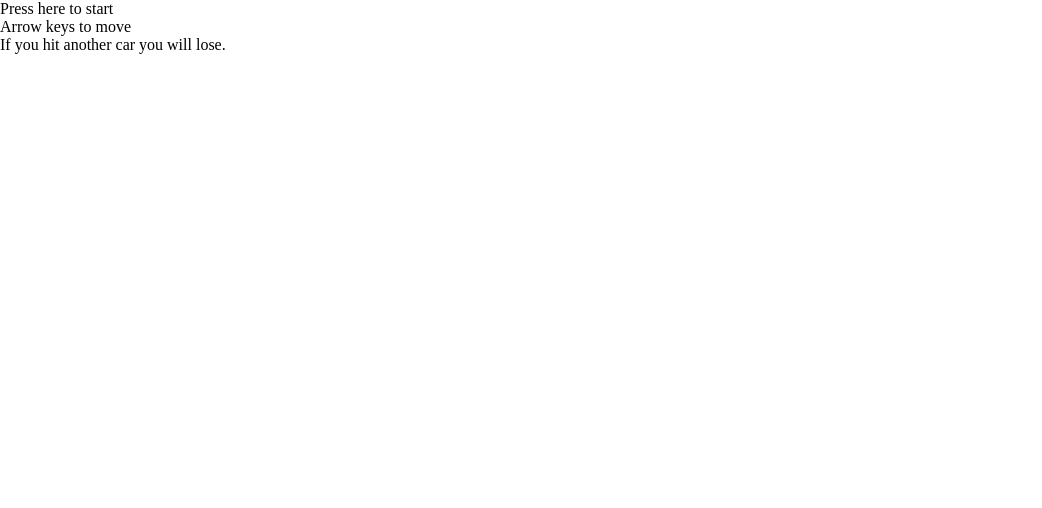
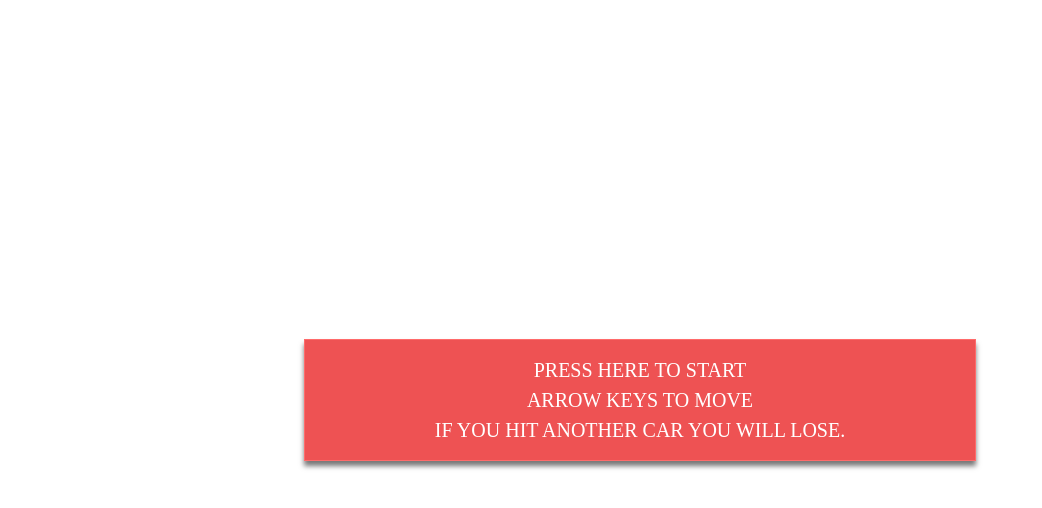
Before and after one commit to RamniwasMahala007/F1-race-car-game, a plain HTML site: page index.html in a window 1280 px wide. Shown: the whole page, without its empty margins (0-1042 px from the left). Drawn offline with Linux system fonts and the light colour scheme.

Commit message:
update the code in css file of starting dialog box when the start the game

```diff
--- a/css/style.css
+++ b/css/style.css
@@ -41,3 +41,26 @@
     box-shadow: 0 5px 5px #777;
 
 }
+.startscreen{
+    position: absolute;
+    background-color: #ee5253;
+    left: 50%;
+    top: 50%;
+    transform: translate(-50%, -50%);
+    color: white;
+    z-index: 1;
+    text-align: center;
+    border: 1px solid #ff6b6b;
+    padding: 15px;
+    margin: auto;
+    width: 50%;
+    cursor: pointer;
+    font-family: carfont;
+    letter-spacing: 5;
+    font-size: 20px;
+    word-spacing: 3;
+    line-height: 30px;
+    text-transform: uppercase;
+    box-shadow: 0 5px 5px #777;
+
+}
```
